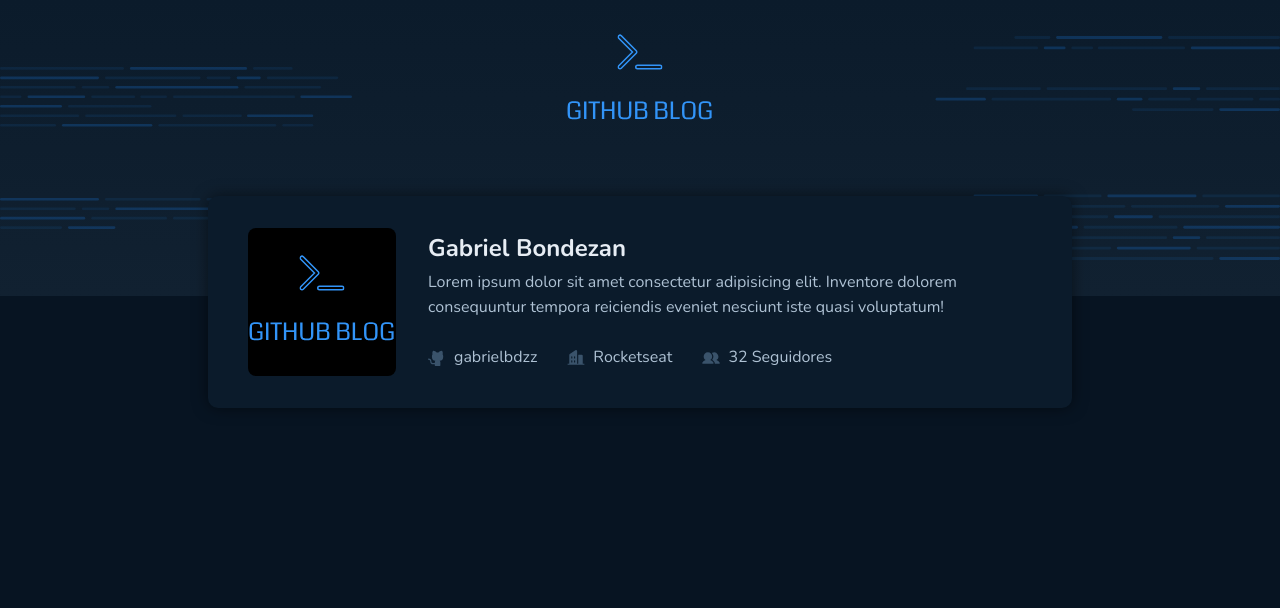
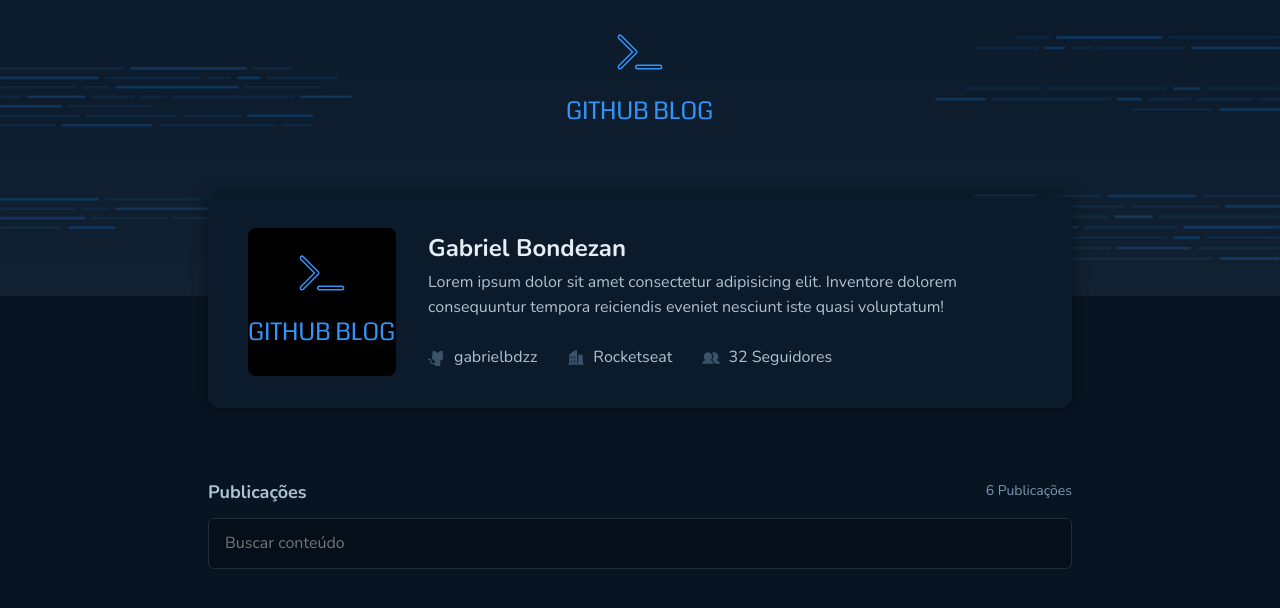
Before and after one commit to GabrielBDZZ/Github-blog, a React (Vite) app: page / in a window 1280 px wide. Shown: the top 608 px of the page. Built offline with nearby package versions, Linux system fonts and the light colour scheme.

Commit message:
title and searchbar

```diff
--- a/src/App.tsx
+++ b/src/App.tsx
@@ -3,6 +3,7 @@ import { defaultTheme } from './styles/themes/default'
 import { GlobalStyle } from './styles/global'
 import { Header } from './components/Header'
 import { Profile } from './components/Profile'
+import { Publications } from './components/Publications'
 
 export function App() {
   return (
@@ -10,6 +11,7 @@ export function App() {
       <GlobalStyle />
       <Header />
       <Profile />
+      <Publications />
     </ThemeProvider>
   )
 }
--- /dev/null
+++ b/src/components/Publication/index.tsx
@@ -0,0 +1,3 @@
+export function Publication() {
+  return <h1>test</h1>
+}
--- /dev/null
+++ b/src/components/Publications/index.tsx
@@ -0,0 +1,14 @@
+import { SearchBar } from '../SearchBar'
+import { PublicationsContent, Pubs, Title, TitleContent } from './styles'
+
+export function Publications() {
+  return (
+    <PublicationsContent>
+      <TitleContent>
+        <Title>Publicações</Title>
+        <Pubs>6 Publicações</Pubs>
+      </TitleContent>
+      <SearchBar />
+    </PublicationsContent>
+  )
+}
--- /dev/null
+++ b/src/components/Publications/styles.ts
@@ -0,0 +1,22 @@
+import { styled } from 'styled-components'
+
+export const PublicationsContent = styled.div`
+  display: grid;
+  justify-content: center;
+
+  margin: 4.5rem 0;
+`
+export const TitleContent = styled.div`
+  display: flex;
+  justify-content: space-between;
+`
+
+export const Title = styled.h1`
+  font-size: 1.125rem;
+`
+
+export const Pubs = styled.span`
+  color: ${(props) => props.theme['base-span']};
+  font-size: 0.875rem;
+  line-height: 160%;
+`
--- /dev/null
+++ b/src/components/SearchBar/index.tsx
@@ -0,0 +1,5 @@
+import { InputSearch } from './styles'
+
+export function SearchBar() {
+  return <InputSearch placeholder="Buscar conteúdo" />
+}
--- /dev/null
+++ b/src/components/SearchBar/styles.ts
@@ -0,0 +1,15 @@
+import { styled } from 'styled-components'
+
+export const InputSearch = styled.input`
+  display: flex;
+  width: 54rem;
+  padding: 12px 16px;
+  margin: 12px 0;
+  align-items: center;
+  gap: 8px;
+  color: ${(props) => props.theme['base-title']};
+
+  border-radius: 6px;
+  border: 1px solid ${(props) => props.theme['base-border']};
+  background: ${(props) => props.theme['base-input']};
+`
```
Also changed, not shown: src/components/Publication/styles.ts (added).
